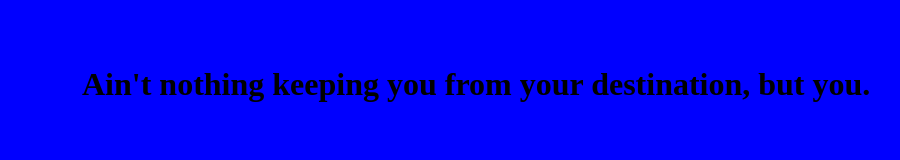
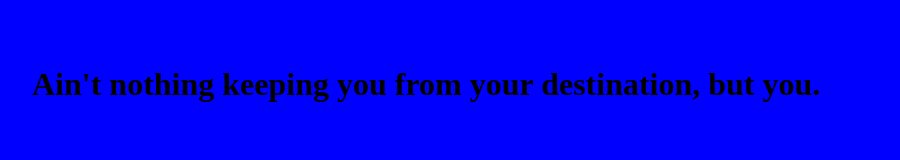
Before and after one commit to MoneyMann89000/muzik-lyfe, a plain HTML site: page index.html in a window 1280 px wide. Shown: the whole page, without its empty margins (16-916 px from the left). Drawn offline with Linux system fonts and the light colour scheme.

Commit message:
Update style.css

```diff
--- a/style.css
+++ b/style.css
@@ -1,5 +1,5 @@
 body{background-color: blue;}
 h1 {
     color: black;
-    margin-left: 90px;
+    margin-left: 40px;
 }
```
